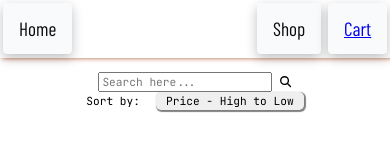
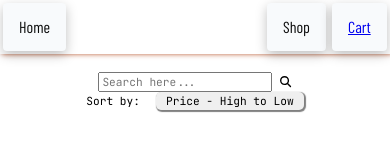
Before and after one commit to Ahab1777/shopping-cart, a React (Vite) app: page /shop in a window 390 px wide. Shown: the top 160 px of the page. Built offline with nearby package versions, Linux system fonts and the light colour scheme; a web font is replaced by a local one.

Commit message:
fixed navbar sizing for smaller devices

```diff
--- a/src/components/Navbar/Navbar.module.css
+++ b/src/components/Navbar/Navbar.module.css
@@ -29,6 +29,12 @@
         scale: 0.9;
 }
 
+@media (max-width: 550px) {
+    .navbar *{
+        font-size: 1rem;
+    }
+}
+
 .navbar *{
     font-family: var(--font-secondary);
 }
```
